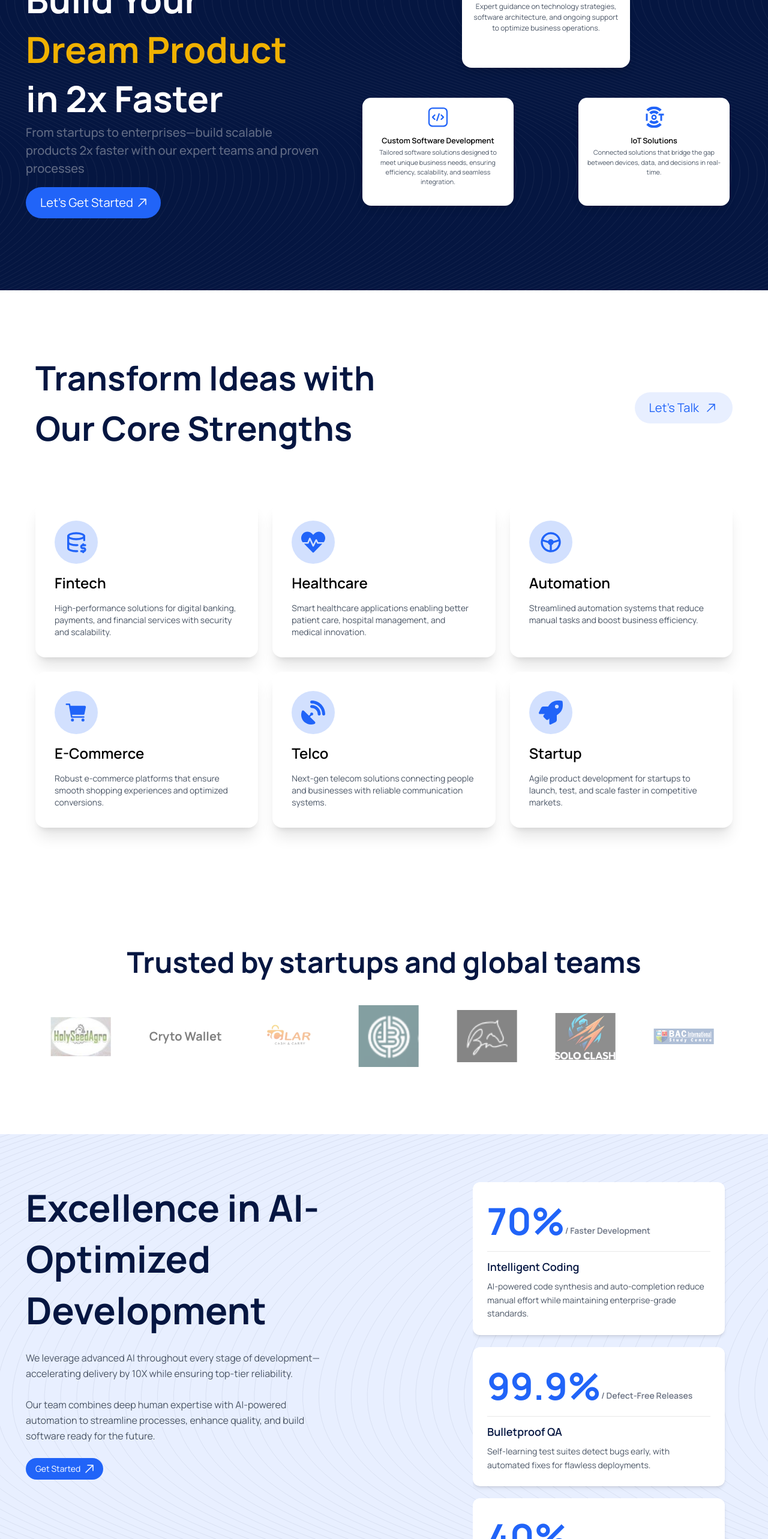
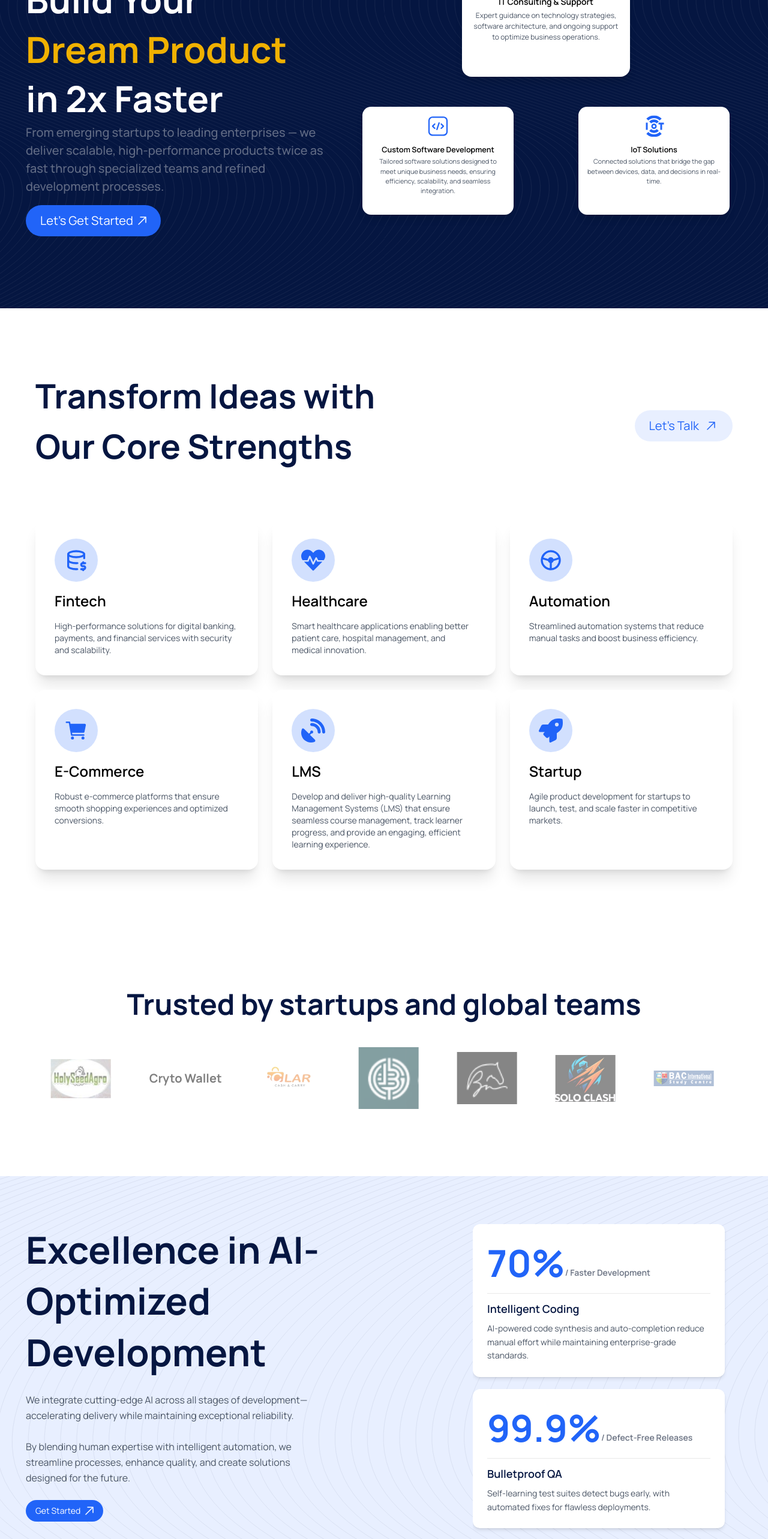
Before and after one commit to SparrowForge/sparrow-forge-website, a Next.js app: page /en in a window 1280 px wide. Shown: the part 234-2800 px from the top of the page at 60% size. Built offline with nearby package versions, Linux system fonts and the light colour scheme.

Commit message:
some issue fix

```diff
--- a/messages/ar.json
+++ b/messages/ar.json
@@ -26,7 +26,7 @@
   "BUILD_YOUR": "ابنِ",
   "DREAM_PRODUCT": "منتج أحلامك",
   "FASTER_DELIVERY": "بسرعة مضاعفة",
-  "BANNER_DESCRIPTION": "من الشركات الناشئة إلى المؤسسات — ابنِ منتجات قابلة للتوسع أسرع بأربع مرات مع فرقنا الماهرة وعملياتنا المثبتة",
+  "BANNER_DESCRIPTION": "من الشركات الناشئة إلى المؤسسات الرائدة — نقدّم منتجات قابلة للتطوير وعالية الأداء بسرعة مضاعفة من خلال فرق متخصصة وعمليات تطوير متقنة.",
   "WEB_APP_TITLE": "تطوير تطبيقات الويب والجوال",
   "WEB_APP_DESC": "تطبيقات ويب وجوال عالية الأداء مع تصميمات بديهية، توفر تجارب مستخدم استثنائية عبر المنصات.",
   "IT_CONSULTING_TITLE": "الاستشارات والدعم التقني",
@@ -49,8 +49,8 @@
   "AUTOMATION_DESC": "أنظمة أتمتة مبسطة تقلل من المهام اليدوية وتعزز كفاءة الأعمال.",
   "ECOMMERCE_TITLE": "التجارة الإلكترونية",
   "ECOMMERCE_DESC": "منصات تجارة إلكترونية قوية تضمن تجربة تسوق سلسة وتحسين المبيعات.",
-  "TELCO_TITLE": "الاتصالات",
-  "TELCO_DESC": "حلول اتصالات من الجيل الجديد تربط الأشخاص والشركات بأنظمة اتصالات موثوقة.",
+  "LMS_TITLE": "إل إم إس",
+  "LMS_DESC": "تطوير وتقديم أنظمة إدارة التعلم (إل إم إس) عالية الجودة التي تضمن إدارة الدورات بسلاسة، وتتبع تقدم المتعلمين، وتوفر تجربة تعليمية جذابة وفعالة",
   "STARTUP_TITLE": "الشركات الناشئة",
   "STARTUP_DESC": "تطوير منتجات مرن يساعد الشركات الناشئة على الإطلاق والاختبار والتوسع بسرعة في الأسواق التنافسية.",
   "TRUSTED_BY": "موثوق به من قبل الشركات الناشئة والفرق العالمية",
@@ -67,7 +67,7 @@
   "OPT_DEV_ZERO_DOWNTIME_SUBTITLE": "/ نشر أسرع",
   "OPT_DEV_ZERO_DOWNTIME_DESC": "خطوط CI/CD المدفوعة بالذكاء الاصطناعي تُؤتمت التراجعات والإصدارات التجريبية لتحديثات سلسة.",
   "OPT_DEV_HEADING": "التميز في التطوير المحسن بالذكاء الاصطناعي",
-  "OPT_DEV_DESCRIPTION": "نستخدم الذكاء الاصطناعي المتقدم في كل مرحلة من مراحل التطوير — مما يسرّع عملية التسليم بمقدار 10 مرات مع ضمان أعلى مستويات الموثوقية.\n\nيجمع فريقنا بين الخبرة البشرية العميقة والأتمتة المدعومة بالذكاء الاصطناعي لتبسيط العمليات، وتحسين الجودة، وبناء برمجيات جاهزة للمستقبل.",
+  "OPT_DEV_DESCRIPTION": "نقوم بدمج الذكاء الاصطناعي المتطور في جميع مراحل التطوير—مع تسريع عملية التسليم مع الحفاظ على موثوقية استثنائية\n\nمن خلال دمج الخبرة البشرية مع الأتمتة الذكية، نقوم بتبسيط العمليات، وتحسين الجودة، وابتكار حلول مصممة للمستقبل.",
   "GET_STARTED": "ابدأ الآن",
   "CASE_STUDIES_TITLE": "دراسات الحالة",
   "CASE_STUDIES_SUBTITLE": "اكتشف كيف ساعدت استراتيجيات وكالتنا المبتكرة وحلولها الإبداعية العملاء على تحقيق نمو ونجاح ملحوظ.",
--- a/messages/bn.json
+++ b/messages/bn.json
@@ -26,7 +26,7 @@
   "BUILD_YOUR": "আপনার",
   "DREAM_PRODUCT": "স্বপ্নের প্রোডাক্ট তৈরি করুন",
   "FASTER_DELIVERY": "২ গুণ দ্রুত",
-  "BANNER_DESCRIPTION": "স্টার্টআপ থেকে এন্টারপ্রাইজ — আমাদের দক্ষ টিম ও পরীক্ষিত প্রক্রিয়ায় ৪ গুণ দ্রুত স্কেলেবল প্রোডাক্ট তৈরি করুন",
+  "BANNER_DESCRIPTION": "উদীয়মান স্টার্টআপ থেকে শীর্ষস্থানীয় প্রতিষ্ঠান পর্যন্ত — আমরা বিশেষজ্ঞ দল ও পরিশীলিত উন্নয়ন প্রক্রিয়ার মাধ্যমে দ্বিগুণ গতিতে স্কেলযোগ্য, উচ্চ-দক্ষতার পণ্য সরবরাহ করি।",
   "WEB_APP_TITLE": "ওয়েব ও মোবাইল অ্যাপ ডেভেলপমেন্ট",
   "WEB_APP_DESC": "উচ্চ পারফরম্যান্স ওয়েব এবং মোবাইল অ্যাপ্লিকেশন যা সহজবোধ্য ডিজাইন সহ সব প্ল্যাটফর্মে চমৎকার অভিজ্ঞতা প্রদান করে।",
   "IT_CONSULTING_TITLE": "আইটি কনসালটিং ও সাপোর্ট",
@@ -49,8 +49,8 @@
   "AUTOMATION_DESC": "স্বয়ংক্রিয় সিস্টেম যা ম্যানুয়াল কাজ কমায় এবং ব্যবসার দক্ষতা বাড়ায়।",
   "ECOMMERCE_TITLE": "ই-কমার্স",
   "ECOMMERCE_DESC": "শক্তিশালী ই-কমার্স প্ল্যাটফর্ম যা মসৃণ কেনাকাটার অভিজ্ঞতা এবং উন্নত কনভার্সন নিশ্চিত করে।",
-  "TELCO_TITLE": "টেলকো",
-  "TELCO_DESC": "পরবর্তী প্রজন্মের টেলিকম সমাধান যা নির্ভরযোগ্য যোগাযোগ ব্যবস্থার মাধ্যমে মানুষ ও ব্যবসাকে সংযুক্ত করে।",
+  "LMS_TITLE": "এল-এম-সি",
+  "LMS_DESC": "আমরা উচ্চমানের লার্নিং ম্যানেজমেন্ট সিস্টেম (এল-এম-সি) তৈরি ও সরবরাহ করি, যা নিরবচ্ছিন্ন কোর্স ব্যবস্থাপনা নিশ্চিত করে, শিক্ষার্থীদের অগ্রগতি ট্র্যাক করে এবং আকর্ষণীয় ও কার্যকর শেখার অভিজ্ঞতা প্রদান করে।",
   "STARTUP_TITLE": "স্টার্টআপ",
   "STARTUP_DESC": "অ্যাজাইল প্রোডাক্ট ডেভেলপমেন্ট যা স্টার্টআপগুলোকে দ্রুত লঞ্চ, টেস্ট এবং স্কেল করতে সাহায্য করে।",
   "TRUSTED_BY": "স্টার্টআপ এবং গ্লোবাল টিমের দ্বারা বিশ্বস্ত",
@@ -67,7 +67,7 @@
   "OPT_DEV_ZERO_DOWNTIME_SUBTITLE": "/ দ্রুততর ডিপ্লয়মেন্ট",
   "OPT_DEV_ZERO_DOWNTIME_DESC": "এআই-চালিত CI/CD পাইপলাইন রোলব্যাক এবং ক্যানারি রিলিজ স্বয়ংক্রিয় করে নির্বিঘ্ন আপডেট প্রদান করে।",
   "OPT_DEV_HEADING": "এআই-অপ্টিমাইজড ডেভেলপমেন্টে উৎকর্ষতা",
-  "OPT_DEV_DESCRIPTION": "আমরা ডেভেলপমেন্টের প্রতিটি ধাপে উন্নত এআই ব্যবহার করি — যা ১০ গুণ দ্রুত ডেলিভারি নিশ্চিত করে এবং সর্বোচ্চ নির্ভরযোগ্যতা বজায় রাখে।\n\nআমাদের টিম মানব দক্ষতা এবং এআই-চালিত অটোমেশন একত্রিত করে প্রক্রিয়া সহজতর করে, গুণমান বাড়ায় এবং ভবিষ্যতের জন্য প্রস্তুত সফটওয়্যার তৈরি করে।",
+  "OPT_DEV_DESCRIPTION": "আমরা উন্নয়নের সব ধাপে আধুনিক এআই  একীকৃত করি—ডেলিভারি দ্রুততর করি এবং একই সময়ে অসাধারণ নির্ভরযোগ্যতা বজায় রাখি।\n\nমানব দক্ষতা এবং বুদ্ধিমান অটোমেশনকে মিলিয়ে, আমরা প্রক্রিয়াগুলো সহজ করি, মান বাড়াই, এবং ভবিষ্যতের জন্য উপযোগী সমাধান তৈরি করি।",
   "GET_STARTED": "শুরু করুন",
   "CASE_STUDIES_TITLE": "কেস স্টাডি",
   "CASE_STUDIES_SUBTITLE": "আমাদের এজেন্সির উদ্ভাবনী কৌশল এবং সৃজনশীল সমাধান কীভাবে ক্লায়েন্টদের উল্লেখযোগ্য বৃদ্ধি এবং সাফল্য অর্জনে সহায়তা করেছে তা আবিষ্কার করুন।",
--- a/messages/en.json
+++ b/messages/en.json
@@ -26,7 +26,7 @@
   "BUILD_YOUR": "Build Your",
   "DREAM_PRODUCT": "Dream Product",
   "FASTER_DELIVERY": "in 2x Faster",
-    "BANNER_DESCRIPTION": "From startups to enterprises—build scalable products 2x faster with our expert teams and proven processes",
+  "BANNER_DESCRIPTION": "From emerging startups to leading enterprises — we deliver scalable, high-performance products twice as fast through specialized teams and refined development processes.",
   "WEB_APP_TITLE": "Web & Mobile App Development",
   "WEB_APP_DESC": "High-performance web and mobile applications with intuitive designs, delivering exceptional user experiences across platforms.",
   "IT_CONSULTING_TITLE": "IT Consulting & Support",
@@ -49,8 +49,8 @@
   "AUTOMATION_DESC": "Streamlined automation systems that reduce manual tasks and boost business efficiency.",
   "ECOMMERCE_TITLE": "E-Commerce",
   "ECOMMERCE_DESC": "Robust e-commerce platforms that ensure smooth shopping experiences and optimized conversions.",
-    "TELCO_TITLE": "Telco",
-    "TELCO_DESC": "Next-gen telecom solutions connecting people and businesses with reliable communication systems.",
+  "LMS_TITLE": "LMS",
+  "LMS_DESC": "Develop and deliver high-quality Learning Management Systems (LMS) that ensure seamless course management, track learner progress, and provide an engaging, efficient learning experience.",
   "STARTUP_TITLE": "Startup",
   "STARTUP_DESC": "Agile product development for startups to launch, test, and scale faster in competitive markets.",
   "TRUSTED_BY": "Trusted by startups and global teams",
@@ -67,7 +67,7 @@
   "OPT_DEV_ZERO_DOWNTIME_SUBTITLE": "/ Faster Deployments",
   "OPT_DEV_ZERO_DOWNTIME_DESC": "AI-driven CI/CD pipelines automate rollbacks and canary releases for seamless updates.",
   "OPT_DEV_HEADING": "Excellence in AI-Optimized Development",
-    "OPT_DEV_DESCRIPTION": "We leverage advanced AI throughout every stage of development—accelerating delivery by 10X while ensuring top-tier reliability.\n\nOur team combines deep human expertise with AI-powered automation to streamline processes, enhance quality, and build software ready for the future.",
+  "OPT_DEV_DESCRIPTION": "We integrate cutting-edge AI across all stages of development—accelerating delivery while maintaining exceptional reliability.\n\nBy blending human expertise with intelligent automation, we streamline processes, enhance quality, and create solutions designed for the future.",
   "GET_STARTED": "Get Started",
   "CASE_STUDIES_TITLE": "Case Studies",
   "CASE_STUDIES_SUBTITLE": "Discover how our agency’s innovative strategies and creative solutions have helped clients achieve remarkable growth and success.",
--- a/messages/pt.json
+++ b/messages/pt.json
@@ -26,7 +26,7 @@
   "BUILD_YOUR": "Construa seu",
   "DREAM_PRODUCT": "Produto dos Sonhos",
   "FASTER_DELIVERY": "2x mais rápido",
-  "BANNER_DESCRIPTION": "De startups a empresas — construa produtos escaláveis 2x mais rápido com nossas equipes experientes e processos comprovados",
+  "BANNER_DESCRIPTION": "De startups emergentes a grandes empresas — entregamos produtos escaláveis e de alto desempenho duas vezes mais rápido, através de equipes especializadas e processos de desenvolvimento refinados.",
   "WEB_APP_TITLE": "Desenvolvimento de Aplicativos Web e Mobile",
   "WEB_APP_DESC": "Aplicativos web e móveis de alto desempenho com designs intuitivos, oferecendo experiências excepcionais ao usuário em todas as plataformas.",
   "IT_CONSULTING_TITLE": "Consultoria e Suporte de TI",
@@ -49,8 +49,8 @@
   "AUTOMATION_DESC": "Sistemas de automação otimizados que reduzem tarefas manuais e aumentam a eficiência dos negócios.",
   "ECOMMERCE_TITLE": "E-Commerce",
   "ECOMMERCE_DESC": "Plataformas robustas de e-commerce que garantem experiências de compra fluidas e maior conversão.",
-  "TELCO_TITLE": "Telecomunicações",
-  "TELCO_DESC": "Soluções de telecomunicações de próxima geração que conectam pessoas e empresas com sistemas de comunicação confiáveis.",
+  "LMS_TITLE": "Ele eme cê",
+  "LMS_DESC": "Desenvolver e fornecer Sistemas de Gestão de Aprendizagem (LMS) de alta qualidade que garantam uma gestão de cursos sem interrupções, acompanhem o progresso dos alunos e proporcionem uma experiência de aprendizagem envolvente e eficiente.",
   "STARTUP_TITLE": "Startup",
   "STARTUP_DESC": "Desenvolvimento ágil de produtos para startups lançarem, testarem e escalarem mais rápido em mercados competitivos.",
   "TRUSTED_BY": "Confiado por startups e equipes globais",
@@ -67,7 +67,7 @@
   "OPT_DEV_ZERO_DOWNTIME_SUBTITLE": "/ Implantações Mais Rápidas",
   "OPT_DEV_ZERO_DOWNTIME_DESC": "Pipelines de CI/CD baseados em IA automatizam rollbacks e lançamentos canários para atualizações sem falhas.",
   "OPT_DEV_HEADING": "Excelência no Desenvolvimento Otimizado por IA",
-  "OPT_DEV_DESCRIPTION": "Aproveitamos IA avançada em todas as etapas do desenvolvimento — acelerando a entrega em 10X enquanto garantimos confiabilidade de alto nível.\n\nNossa equipe combina profunda experiência humana com automação impulsionada por IA para simplificar processos, aprimorar a qualidade e construir softwares prontos para o futuro.",
+  "OPT_DEV_DESCRIPTION": "Integramos inteligência artificial de ponta em todas as etapas do desenvolvimento—acelerando a entrega enquanto mantemos uma confiabilidade excepcional.\n\nAo combinar a experiência humana com automação inteligente, simplificamos processos, aprimoramos a qualidade e criamos soluções projetadas para o futuro.",
   "GET_STARTED": "Começar",
   "CASE_STUDIES_TITLE": "Estudos de Caso",
   "CASE_STUDIES_SUBTITLE": "Descubra como as estratégias inovadoras e soluções criativas da nossa agência ajudaram clientes a alcançar um crescimento e sucesso notáveis.",
--- a/src/app/[locale]/(commonlayout)/card/TransformIdeasCard.jsx
+++ b/src/app/[locale]/(commonlayout)/card/TransformIdeasCard.jsx
@@ -37,9 +37,9 @@ const TransformIdeasCard = () => {
     },
     {
       id: 5,
-      name: t(LOCALE_KEYS.TELCO_TITLE),
+      name: t(LOCALE_KEYS.LMS_TITLE),
       icon: <FaSatelliteDish className="w-10 h-10 text-lightblue group-hover:text-white transition " />,
-      description: t(LOCALE_KEYS.TELCO_DESC),
+      description: t(LOCALE_KEYS.LMS_DESC),
     },
     {
       id: 6,
--- a/src/constants/localizationKeys.js
+++ b/src/constants/localizationKeys.js
@@ -65,8 +65,8 @@ export const LOCALE_KEYS = {
   AUTOMATION_DESC: "AUTOMATION_DESC",
   ECOMMERCE_TITLE: "ECOMMERCE_TITLE",
   ECOMMERCE_DESC: "ECOMMERCE_DESC",
-  TELCO_TITLE: "TELCO_TITLE",
-  TELCO_DESC: "TELCO_DESC",
+  LMS_TITLE: "LMS_TITLE",
+  LMS_DESC: "LMS_DESC",
   STARTUP_TITLE: "STARTUP_TITLE",
   STARTUP_DESC: "STARTUP_DESC",
 
```
Also changed, not shown: src/app/[locale]/(commonlayout)/components/TransformIdeas/TransformIdeasHeader.jsx (+14 -14 lines), 1 other file (tests, documents, lock files or other folders). Lines whose indentation alone changed are shown as unchanged.
